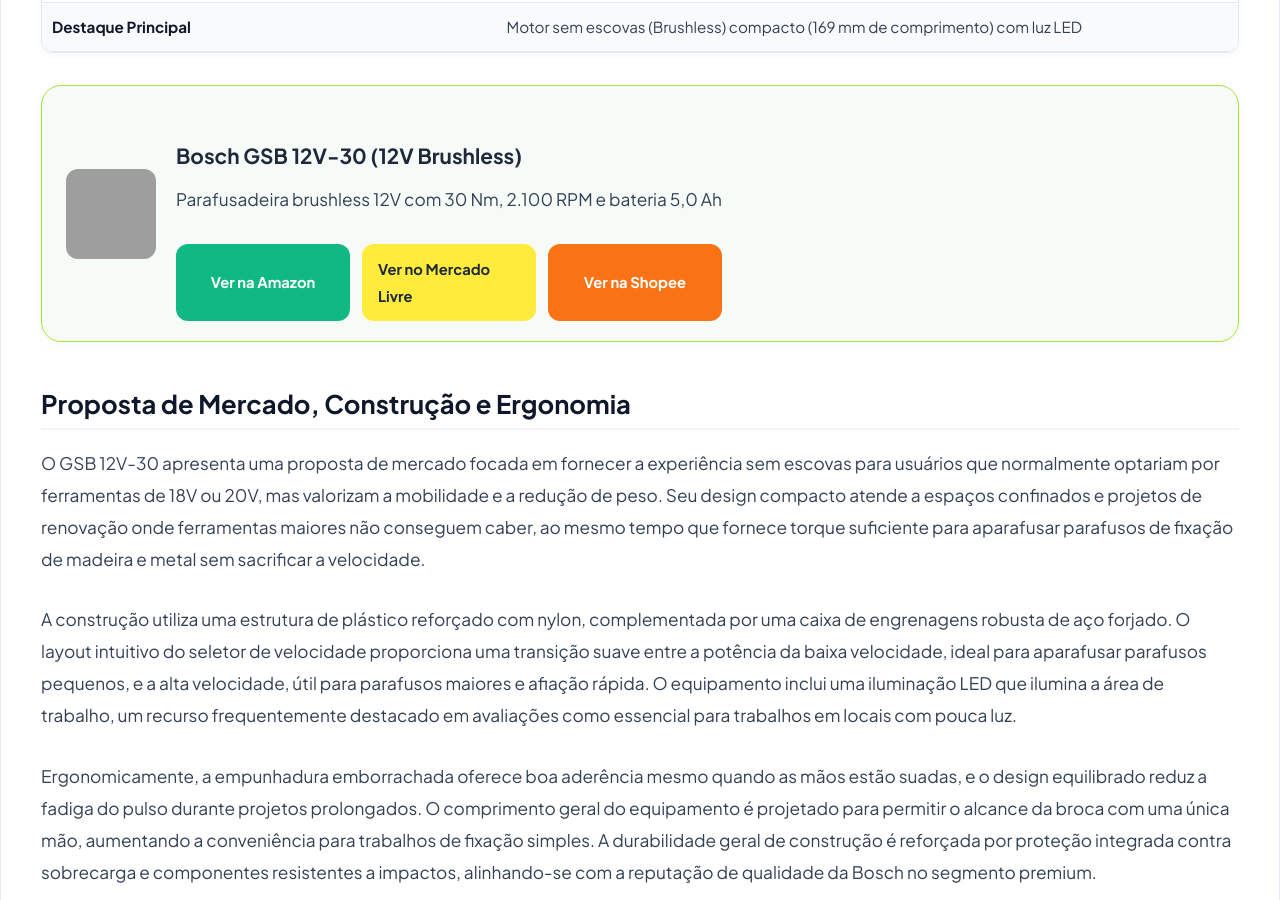
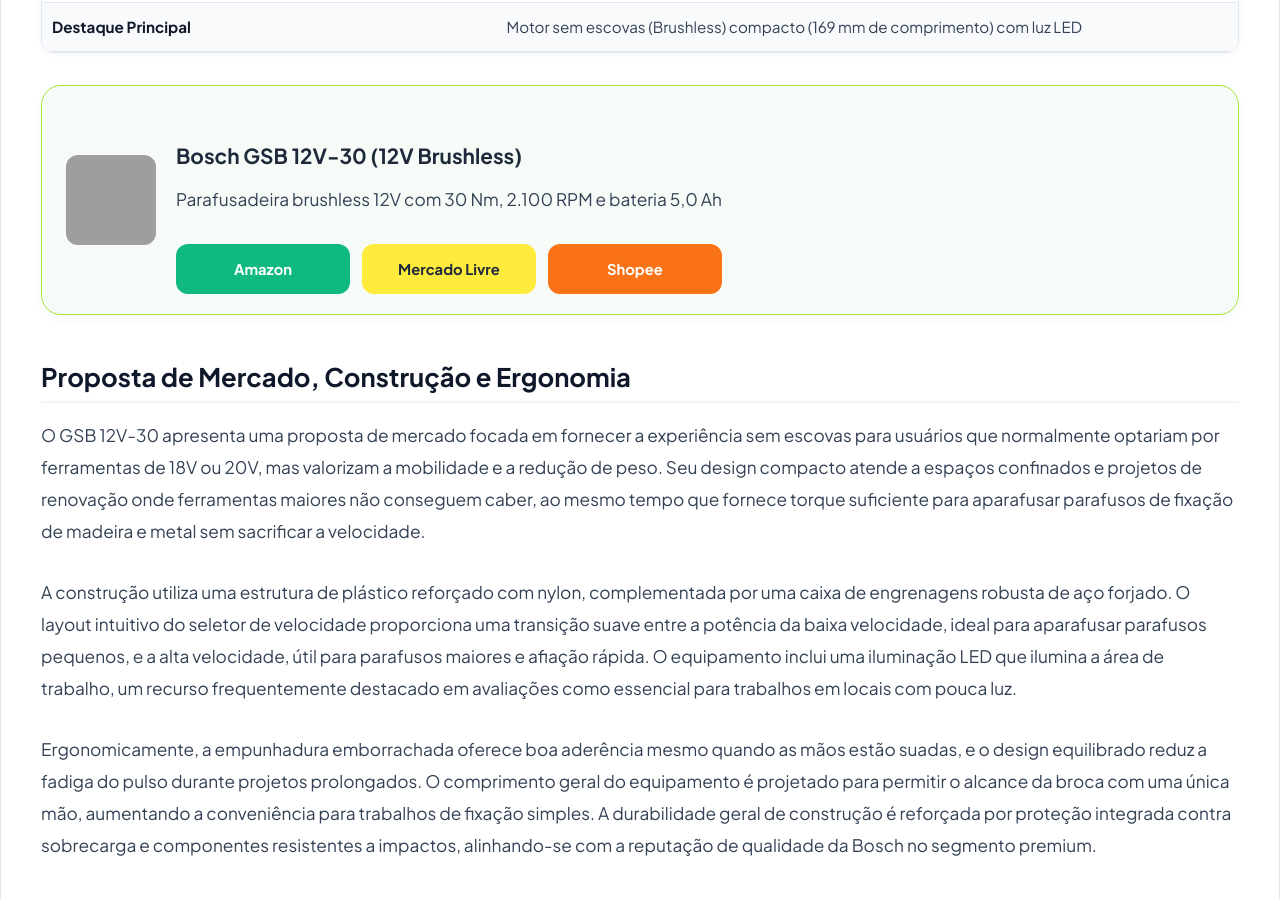
Before and after one commit to membroequipe/SiteReview, a Jekyll site: the page built from _posts/2026-10-24-bosch-gsb-12v-30.md, in a window 1280 px wide and 900 px high, scrolled down 2623 px. Built offline with Jekyll 4.4.1, drawn with Linux system fonts in a browser that asks for light colours; some of the changed text lies outside the part shown; grey boxes are pictures that could not be loaded.

Commit message:
Update 2026-10-24-bosch-gsb-12v-30.md

```diff
--- a/_posts/2026-10-24-bosch-gsb-12v-30.md
+++ b/_posts/2026-10-24-bosch-gsb-12v-30.md
@@ -83,15 +83,15 @@
 <div class="product-card-affiliate" style="margin: 30px 0;">
   <div class="product-card-body">
     <div class="product-card-img">
-      <img src="{{ '/assets/images/posts/review-bosch-gsb-12v-30-brushless.jpg' | relative_url }}" alt="Bosch GSB 12V-30 (12V Brushless)">
+      <img src="{{ '/assets/images/posts/bosch-gsb-12v-30-brushless.png' | relative_url }}" alt="Furadeira Bosch GSB 12V-30 (12V Brushless)">
     </div>
     <div class="product-card-info">
       <h3 class="product-card-title">Bosch GSB 12V-30 (12V Brushless)</h3>
       <p class="product-card-subtitle">Parafusadeira brushless 12V com 30 Nm, 2.100 RPM e bateria 5,0 Ah</p>
       <div class="product-card-buttons">
-        <a href="SEU_LINK_AMAZON" target="_blank" rel="nofollow sponsored" class="btn-store btn-amazon-green">Ver na Amazon</a>
-        <a href="SEU_LINK_MERCADO_LIVRE" target="_blank" rel="nofollow sponsored" class="btn-store btn-ml-yellow">Ver no Mercado Livre</a>
-        <a href="SEU_LINK_SHOPEE" target="_blank" rel="nofollow sponsored" class="btn-store btn-shopee-red">Ver na Shopee</a>
+        <a href="SEU_LINK_AMAZON" target="_blank" rel="nofollow sponsored" class="btn-store btn-amazon-green">Amazon</a>
+        <a href="SEU_LINK_MERCADO_LIVRE" target="_blank" rel="nofollow sponsored" class="btn-store btn-ml-yellow">Mercado Livre</a>
+        <a href="SEU_LINK_SHOPEE" target="_blank" rel="nofollow sponsored" class="btn-store btn-shopee-red">Shopee</a>
       </div>
     </div>
   </div>
@@ -179,15 +179,15 @@
 <div class="product-card-affiliate" style="margin: 30px 0;">
   <div class="product-card-body">
     <div class="product-card-img">
-      <img src="{{ '/assets/images/posts/review-bosch-gsb-12v-30-brushless.jpg' | relative_url }}" alt="Bosch GSB 12V-30 (12V Brushless)">
+      <img src="{{ '/assets/images/posts/bosch-gsb-12v-30-brushless.png' | relative_url }}" alt="Furadeira Bosch GSB 12V-30 (12V Brushless)">
     </div>
     <div class="product-card-info">
       <h3 class="product-card-title">Bosch GSB 12V-30 (12V Brushless)</h3>
       <p class="product-card-subtitle">Parafusadeira brushless 12V com 30 Nm, 2.100 RPM e bateria 5,0 Ah</p>
       <div class="product-card-buttons">
-        <a href="SEU_LINK_AMAZON" target="_blank" rel="nofollow sponsored" class="btn-store btn-amazon-green">Ver na Amazon</a>
-        <a href="SEU_LINK_MERCADO_LIVRE" target="_blank" rel="nofollow sponsored" class="btn-store btn-ml-yellow">Ver no Mercado Livre</a>
-        <a href="SEU_LINK_SHOPEE" target="_blank" rel="nofollow sponsored" class="btn-store btn-shopee-red">Ver na Shopee</a>
+        <a href="SEU_LINK_AMAZON" target="_blank" rel="nofollow sponsored" class="btn-store btn-amazon-green">Amazon</a>
+        <a href="SEU_LINK_MERCADO_LIVRE" target="_blank" rel="nofollow sponsored" class="btn-store btn-ml-yellow">Mercado Livre</a>
+        <a href="SEU_LINK_SHOPEE" target="_blank" rel="nofollow sponsored" class="btn-store btn-shopee-red">Shopee</a>
       </div>
     </div>
   </div>
```
Also changed, not shown: other parts of _posts/2026-10-24-bosch-gsb-12v-30.md (+1 -1 lines).
